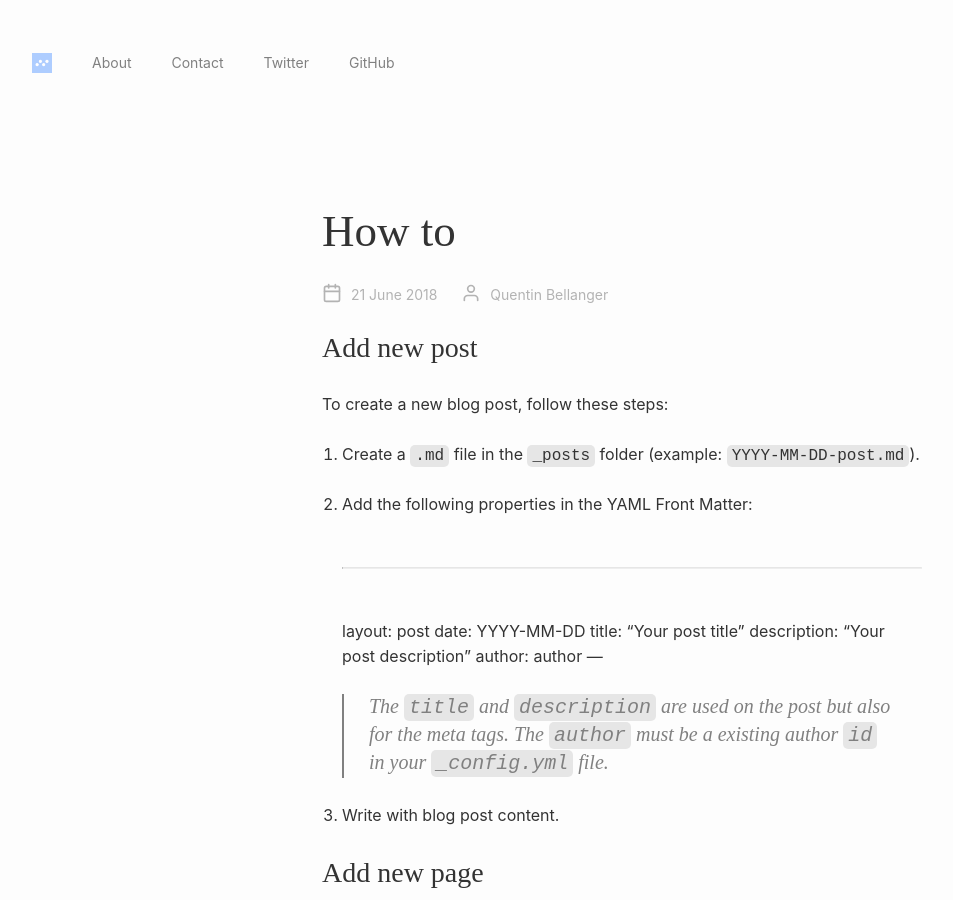
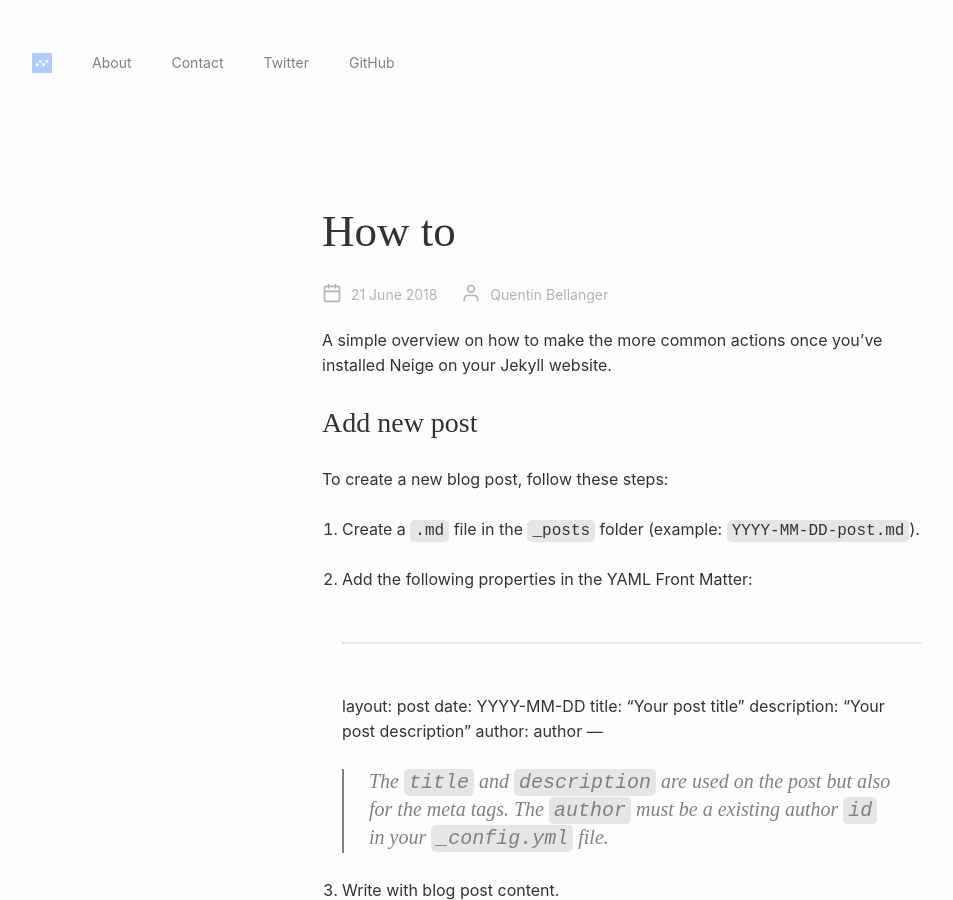
Before and after one commit to bellangerq/neige-theme, a Jekyll site: the page built from _posts/2018-06-21-how-to.markdown, in a window 1280 px wide and 900 px high. Shown: the whole window, without its empty margins (18-971 px from the left). Built offline with Jekyll 4.4.1, drawn with Linux system fonts in a browser that asks for light colours; our own code applies the rules of GitHub Pages for plain Markdown files.

Commit message:
Updated How To

```diff
--- a/_posts/2018-06-21-how-to.markdown
+++ b/_posts/2018-06-21-how-to.markdown
@@ -1,11 +1,12 @@
 ---
 title: How to
 date: 2018-06-21 12:35:00 Z
-description: In in blandit diam. Nulla odio neque, tempus sed felis ac, cursus eleifend
-  nisi. Proin metus massa, maximus nec aliquam sed, semper sit amet justo. Sed in
-  convallis purus.
+description: A simple overview on how to make the more common actions once you've
+  installed Neige on your Jekyll website.
 author: quentin
 ---
+
+A simple overview on how to make the more common actions once you've installed Neige on your Jekyll website.
 
 ## Add new post
 
```
